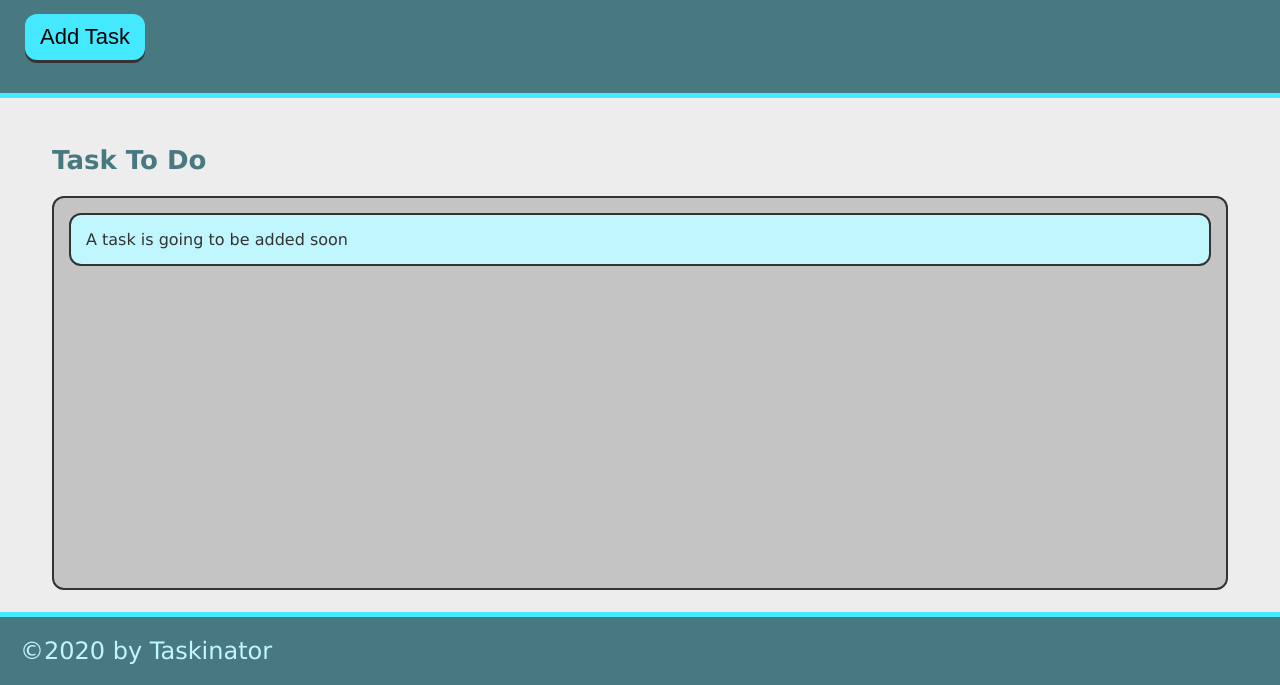
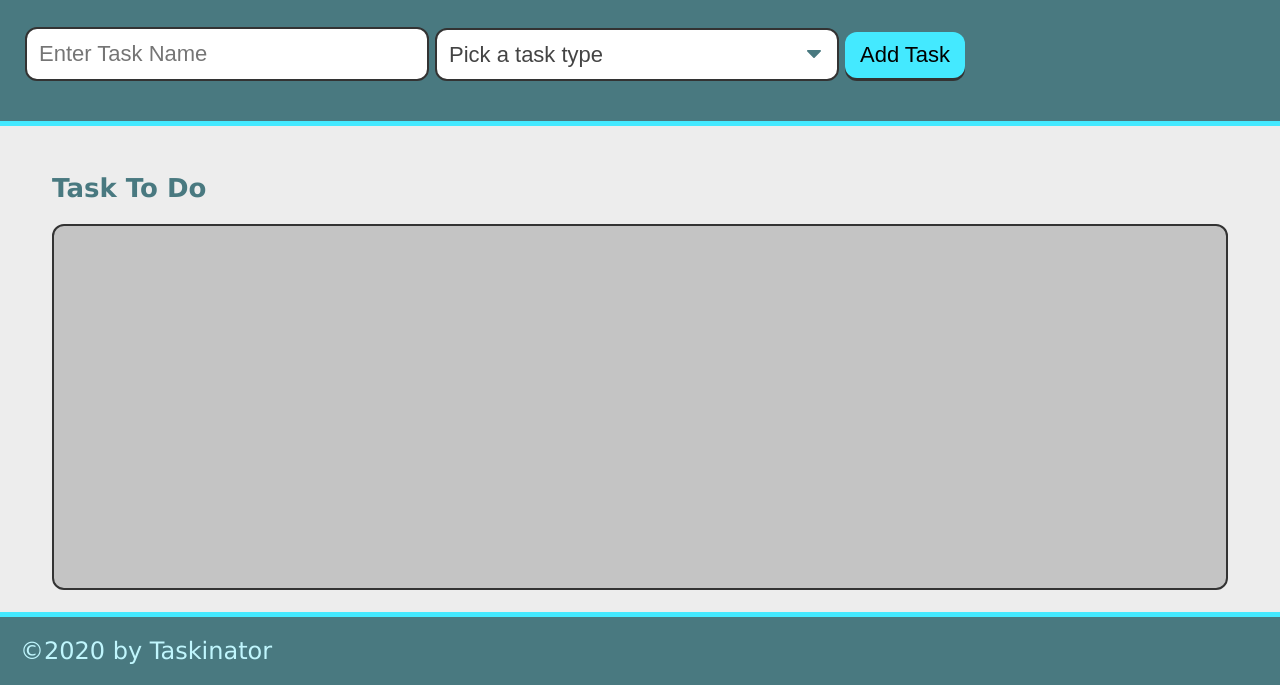
Before and after one commit to avuong19/taskinator, a plain HTML site: page index.html in a window 1280 px wide. Shown: the part 115-800 px from the top of the page. Drawn offline with Linux system fonts and the light colour scheme.

Commit message:
add task type button

```diff
--- a/index.html
+++ b/index.html
@@ -13,15 +13,29 @@
     <header>
         <h1 class="page-title">Taskinator</h1>
         <p> Click the button below to add a new task</p>
-        <button class="btn" id=
-        "save-task">Add Task </button>
+        <form id="task-form">
+            <div class="form-group">
+                <input type="text" name="task-name" placeholder="Enter Task Name "/>
+            </div>
+            <div class="form-group">
+                <select name="task-type" class="select-dropdown">
+                    <option value="" disabled selected>Pick a task type</option>
+                    <option value="Print">Print</option>
+                    <option value="Web">Web</option>
+                    <option value="Mobile">Mobile</option>
+                </select>
+            </div>
+            <div class="form-group">
+                <button class="btn" id="save-task">Add Task </button>
+            </div>
+        </form>
     </header>
 
     <main class="page-content">
         <section class="task-list-wrapper">
             <h2 class="list-title">Task To Do</h2>
             <ul class="task-list" id="tasks-to-do">
-                <li class="task-item">A task is going to be added soon</li>
+
             </ul>
         </section>
     </main>
```
